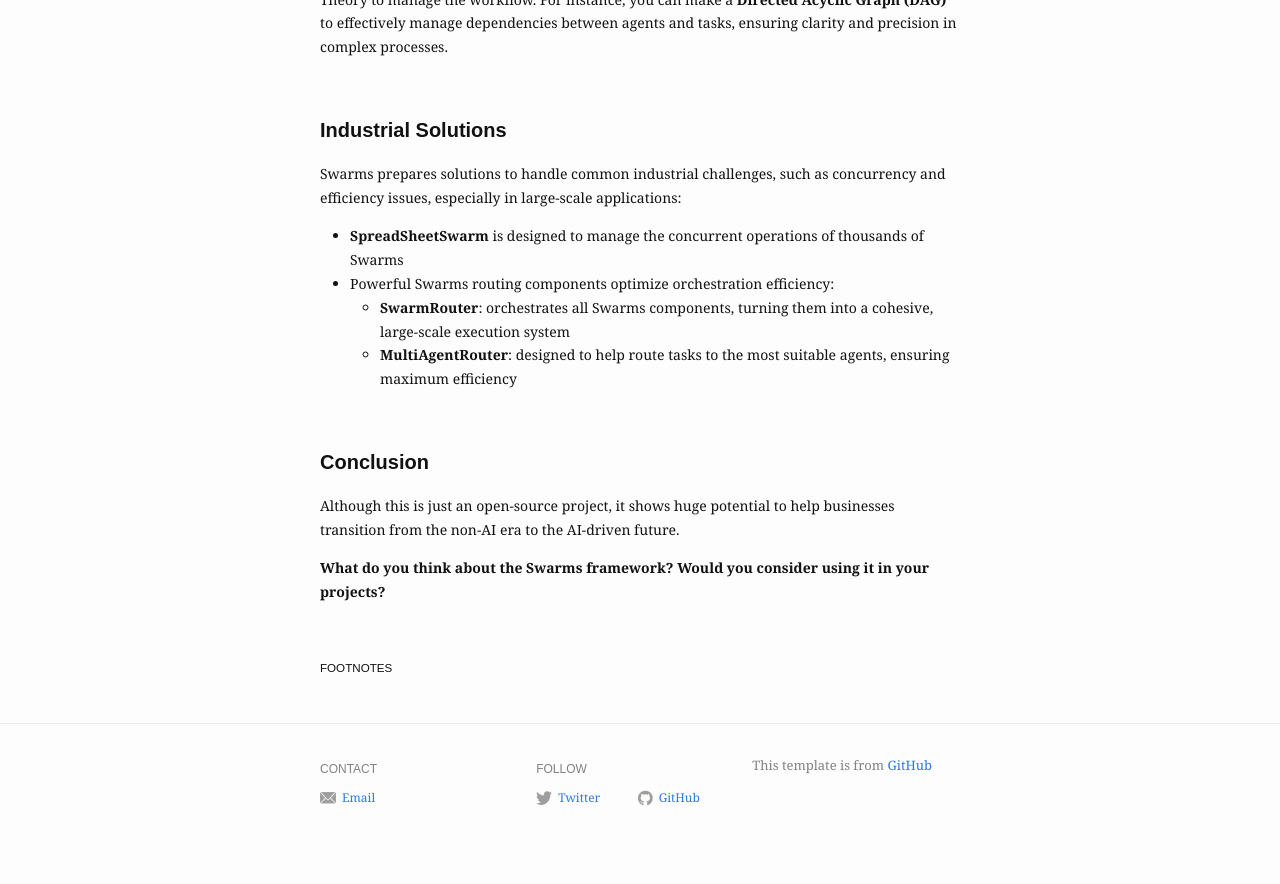
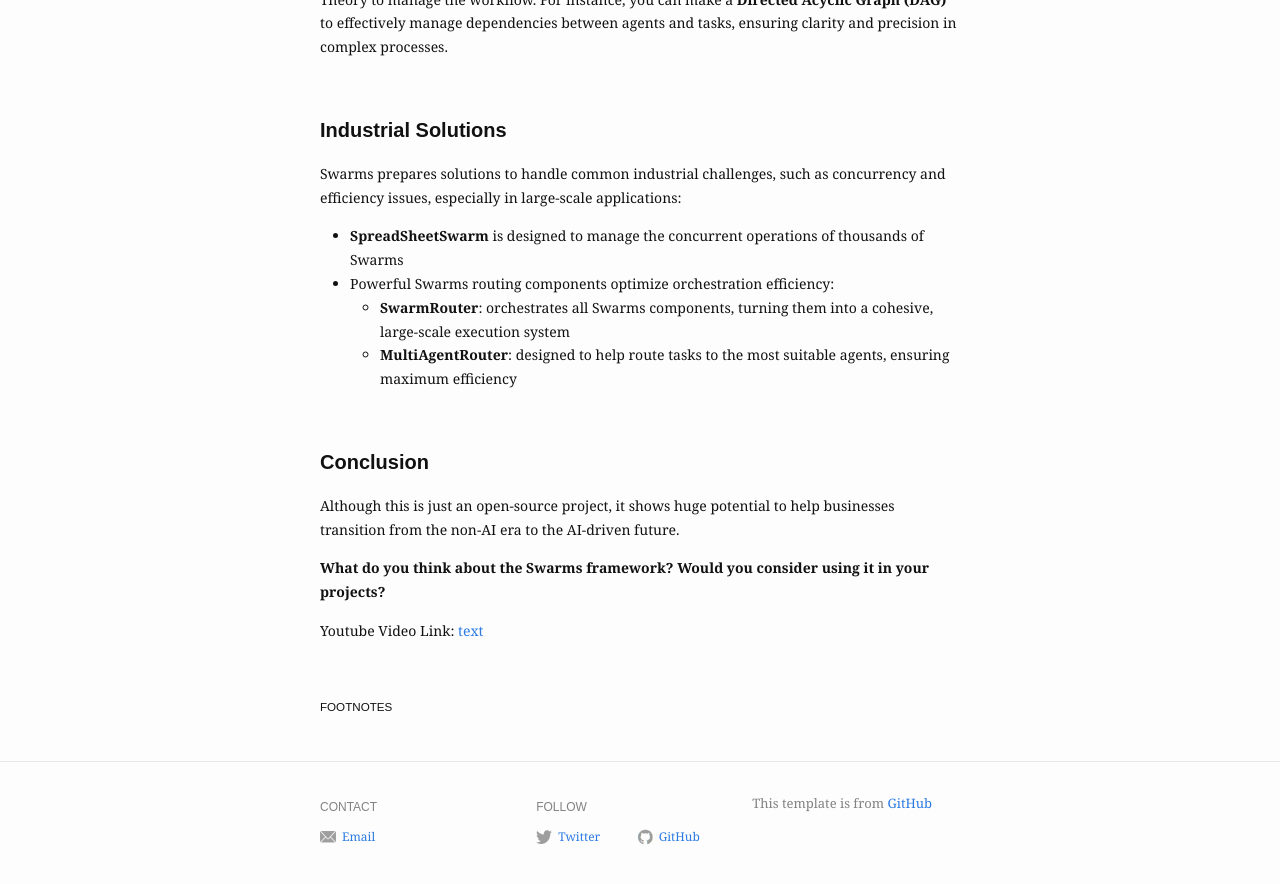
Before and after one commit to FrankLi123/FrankLi123.com, a Jekyll site: the page built from _posts/2025-01-25-Introducing-AI-Agent-Framework-Swarms.md, in a window 1280 px wide and 900 px high, scrolled down 1848 px. Shown: the top 884 px of the window. Built offline with Jekyll 4.4.1, drawn with Linux system fonts in a browser that asks for light colours; before the commit the page ends 2709 px from its top, so only the background shows below that.

Commit message:
feat: add swarms video link(en)

```diff
--- a/_posts/2025-01-25-Introducing-AI-Agent-Framework-Swarms.md
+++ b/_posts/2025-01-25-Introducing-AI-Agent-Framework-Swarms.md
@@ -72,6 +72,8 @@ Although this is just an open-source project, it shows huge potential to help bu
 
 **What do you think about the Swarms framework? Would you consider using it in your projects?**
 
+Youtube Video Link: [text](https://www.youtube.com/watch?v=vME7JfaB-EE)
+
 <br />
 
 ##### FOOTNOTES
```
